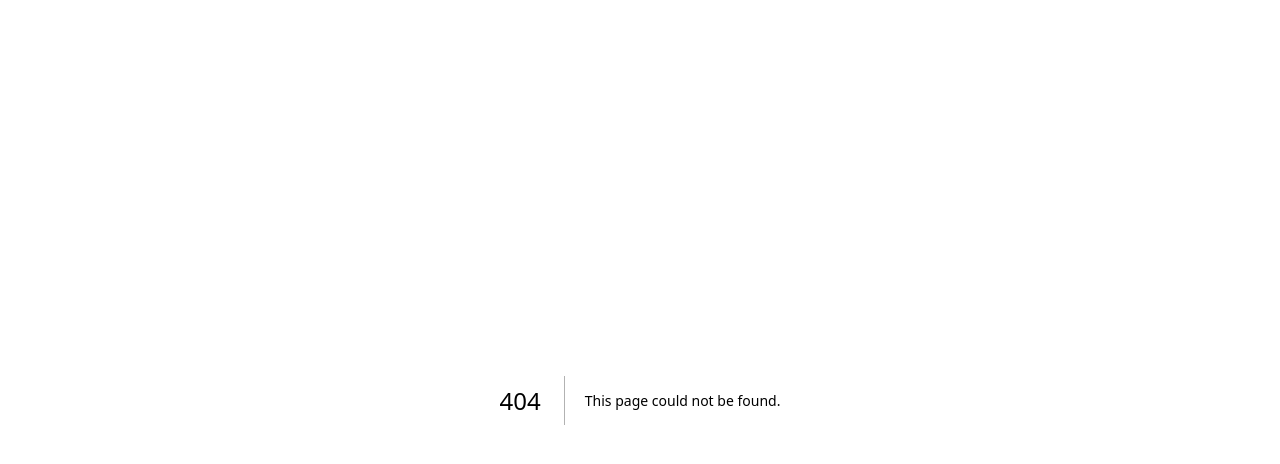
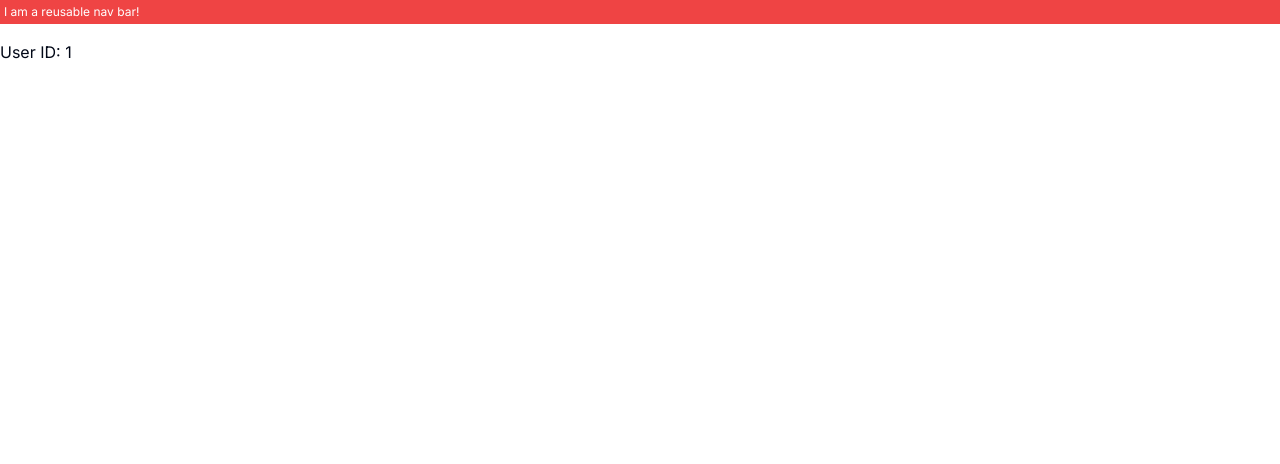
Before and after one commit to arelymartinez16/miro-clone, a Next.js app: page /users/1 in a window 1280 px wide. Before the commit this address had no page. Shown: the top 464 px of the page. Built offline with nearby package versions, Linux system fonts and the light colour scheme.

Commit message:
Played around with Next.js routing

```diff
--- /dev/null
+++ b/app/test/page.tsx
@@ -0,0 +1,9 @@
+const Page = () => {
+    return (
+        <div>
+            Hello Test Page
+        </div>
+    )
+}
+
+export default Page
--- /dev/null
+++ b/app/test/subroute/page.tsx
@@ -0,0 +1,9 @@
+const Page = () => {
+    return (
+        <div>
+            Subroute Page
+        </div>
+    )
+}
+
+export default Page
--- /dev/null
+++ b/app/users/[userId]/page.tsx
@@ -0,0 +1,17 @@
+interface UserIdPageProps {
+    params: {
+        userId: string
+    }
+}
+
+const Page = ({
+    params,
+}: UserIdPageProps) => {
+    return (
+        <div>
+            User ID: {params.userId}
+        </div>
+    )
+}
+
+export default Page
--- /dev/null
+++ b/app/users/layout.tsx
@@ -0,0 +1,18 @@
+interface LayoutProps {
+    children: React.ReactNode
+}
+
+const Layout = ({
+    children,
+}: LayoutProps) => {
+    return (
+        <div className="flex flex-col gap-y-4">
+            <nav className="text-xs p-1 bg-red-500 text-white">
+                I am a reusable nav bar!
+            </nav>
+            {children}
+        </div>
+    )
+}
+
+export default Layout
--- /dev/null
+++ b/app/users/page.tsx
@@ -0,0 +1,9 @@
+const Page = () => {
+    return (
+        <div>
+            User List!
+        </div>
+    )
+}
+
+export default Page
```
